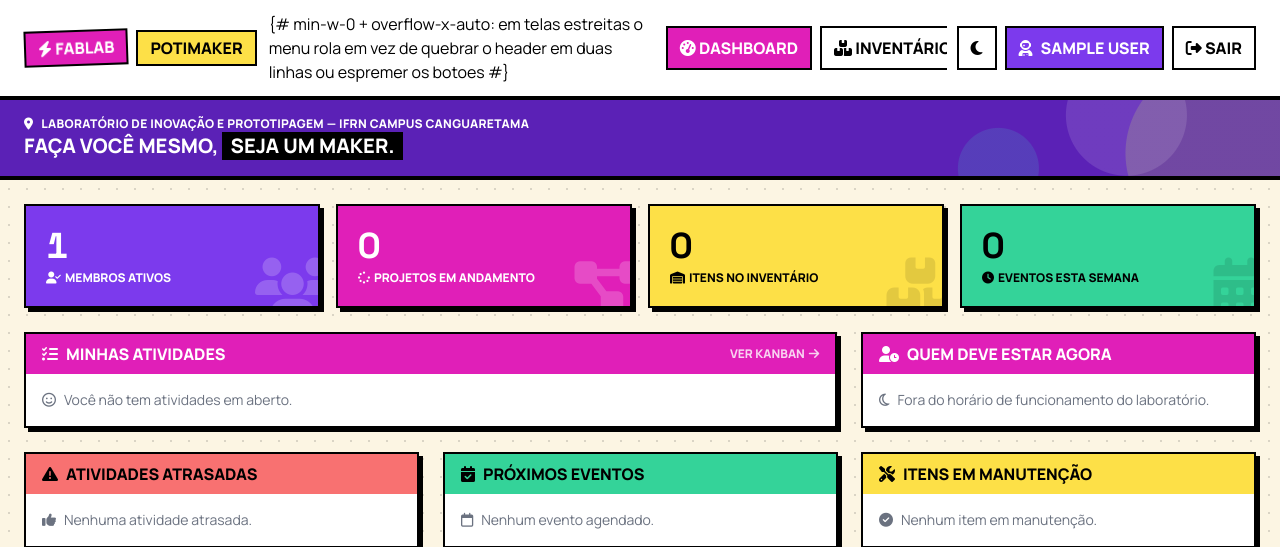
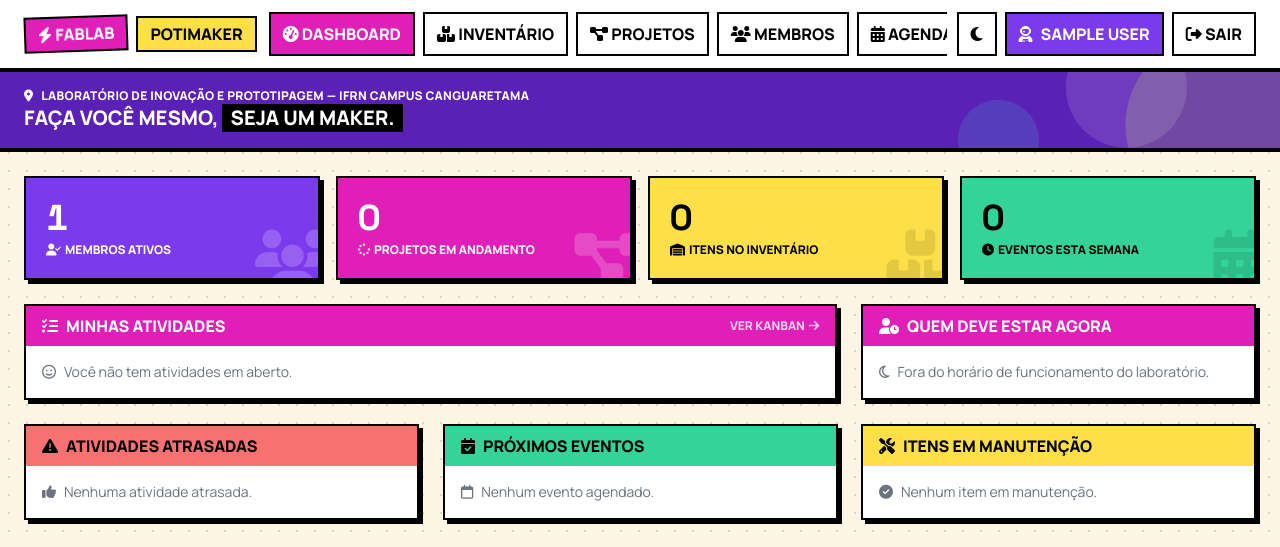
Before and after one commit to ByGuizo/SistemaPotiMaker, a Django app: page / in a window 1280 px wide. Shown: the top 547 px of the page. Run offline with Django 5.2, Linux system fonts and the light colour scheme; the visitor is signed in with stand-in values (Sample User, id 1); data comes from the database, SQL or seed files in the repository; data that the repository does not hold is empty; some libraries are stand-ins or nearby versions.

Commit message:
Corrige comentario vazando como texto no cabecalho
O comentario {# ... #} do header ocupava duas linhas, e essa sintaxe so
funciona em linha unica: o Django nao reconhecia como comentario e imprimia
o texto na pagina, empurrando os botoes do menu.

- Comentario reescrito em uma unica linha
- CLAUDE.md registra a armadilha (usar {% comment %} para varias linhas)

Co-Authored-By: Claude Opus 5 <noreply@anthropic.com>

```diff
--- a/templates/base.html
+++ b/templates/base.html
@@ -27,8 +27,7 @@
                 <span class="bg-yellow-300 font-black px-3 py-1 border-2 border-black whitespace-nowrap">POTIMAKER</span>
                 <span class="hidden 2xl:inline text-sm text-gray-600 font-medium whitespace-nowrap">Sistema de Gerenciamento</span>
             </a>
-            {# min-w-0 + overflow-x-auto: em telas estreitas o menu rola em vez de
-               quebrar o header em duas linhas ou espremer os botoes #}
+            {# Menu rola em telas estreitas em vez de quebrar o header em duas linhas #}
             <nav class="flex items-center gap-2 min-w-0 overflow-x-auto nav-sem-barra">
                 <a href="{% url 'core:dashboard' %}" class="nav-link shrink-0 px-3 py-2 font-bold border-2 border-black {% if request.resolver_match.app_name == 'core' %}bg-fuchsia-500 text-white{% else %}bg-white{% endif %}">
                     <i class="fa-solid fa-gauge-high"></i> <span class="hidden xl:inline">DASHBOARD</span>
```
Also changed, not shown: CLAUDE.md (+4 -0 lines).
